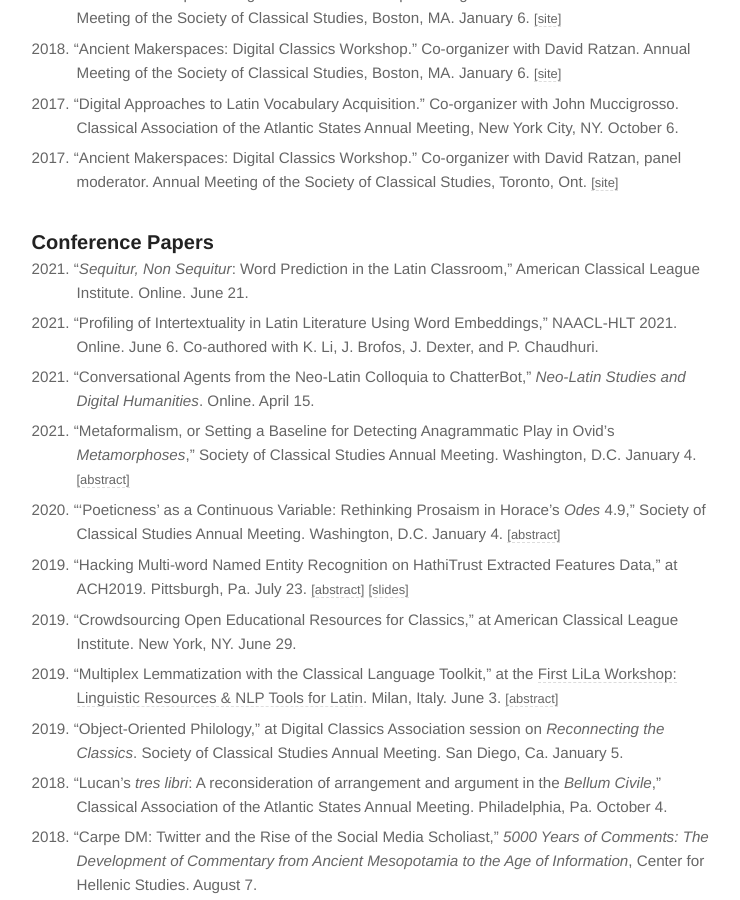
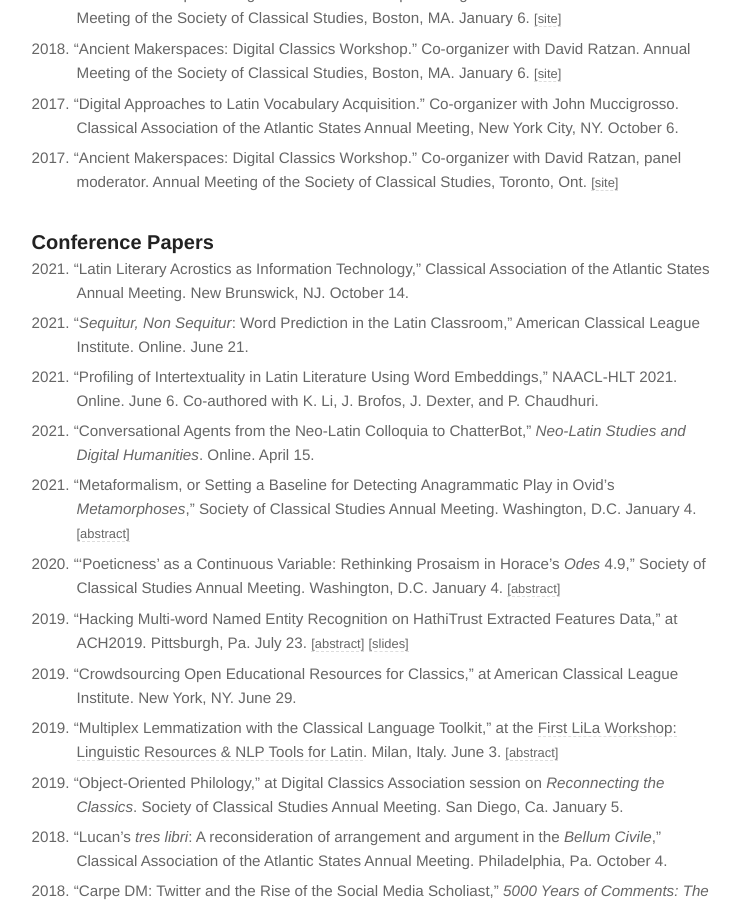
Before and after one commit to diyclassics/diyclassics.github.io, a Jekyll site: the page built from cv.md, in a window 1280 px wide and 900 px high, scrolled down 2423 px. Shown: the whole window, without its empty margins (266-1006 px from the left). Built offline with Jekyll 4.4.1, drawn with Linux system fonts in a browser that asks for light colours.

Commit message:
Add paper

```diff
--- a/cv.md
+++ b/cv.md
@@ -97,6 +97,7 @@ April 2021
 
 ### Conference Papers
 
+- 2021\. "Latin Literary Acrostics as Information Technology," Classical Association of the Atlantic States Annual Meeting. New Brunswick, NJ. October 14.
 - 2021\. "*Sequitur, Non Sequitur*: Word Prediction in the Latin Classroom," American Classical League Institute. Online. June 21.
 - 2021\. "Profiling of Intertextuality in Latin Literature Using Word Embeddings," NAACL-HLT 2021. Online. June 6. Co-authored with K. Li, J. Brofos, J. Dexter, and P. Chaudhuri.
 - 2021\. "Conversational Agents from the Neo-Latin Colloquia to ChatterBot," *Neo-Latin Studies and Digital Humanities*. Online. April 15.
```
